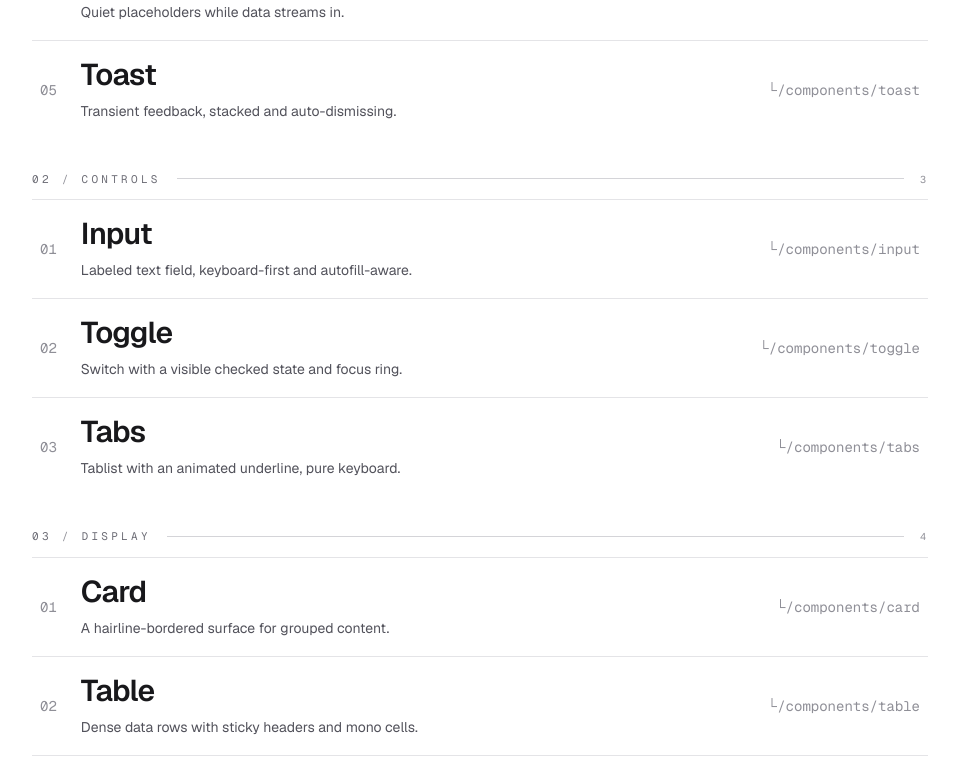
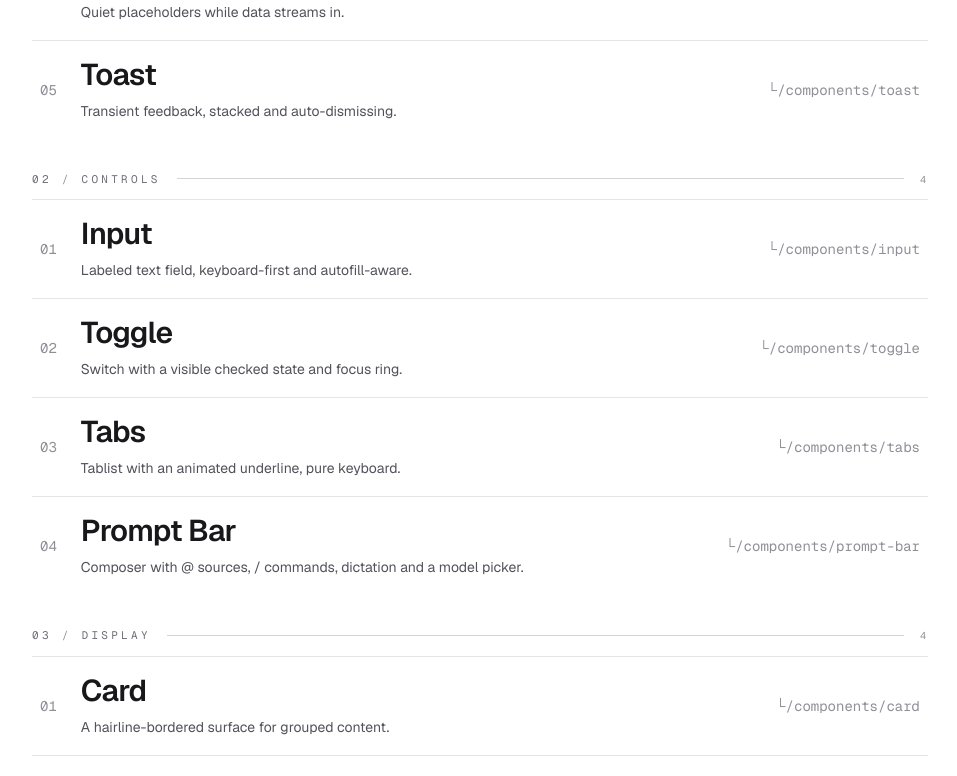
Before and after one commit to shivraj598/meroUI, a Next.js app: page /docs in a window 1280 px wide. Shown: the part 1290-2066 px from the top of the page, without its empty margins (304-1261 px from the left). Built offline with nearby package versions, Linux system fonts and the light colour scheme.

Commit message:
feat: add Prompt Bar component metadata to COMPONENT_GROUPS

```diff
--- a/src/components/docs/nav.ts
+++ b/src/components/docs/nav.ts
@@ -83,6 +83,13 @@ export const COMPONENT_GROUPS: { title: string; items: ComponentMeta[] }[] = [
         built: true,
         glyph: "≣",
       },
+      {
+        slug: "prompt-bar",
+        name: "Prompt Bar",
+        blurb: "Composer with @ sources, / commands, dictation and a model picker.",
+        built: true,
+        glyph: "✎",
+      },
     ],
   },
   {
```
